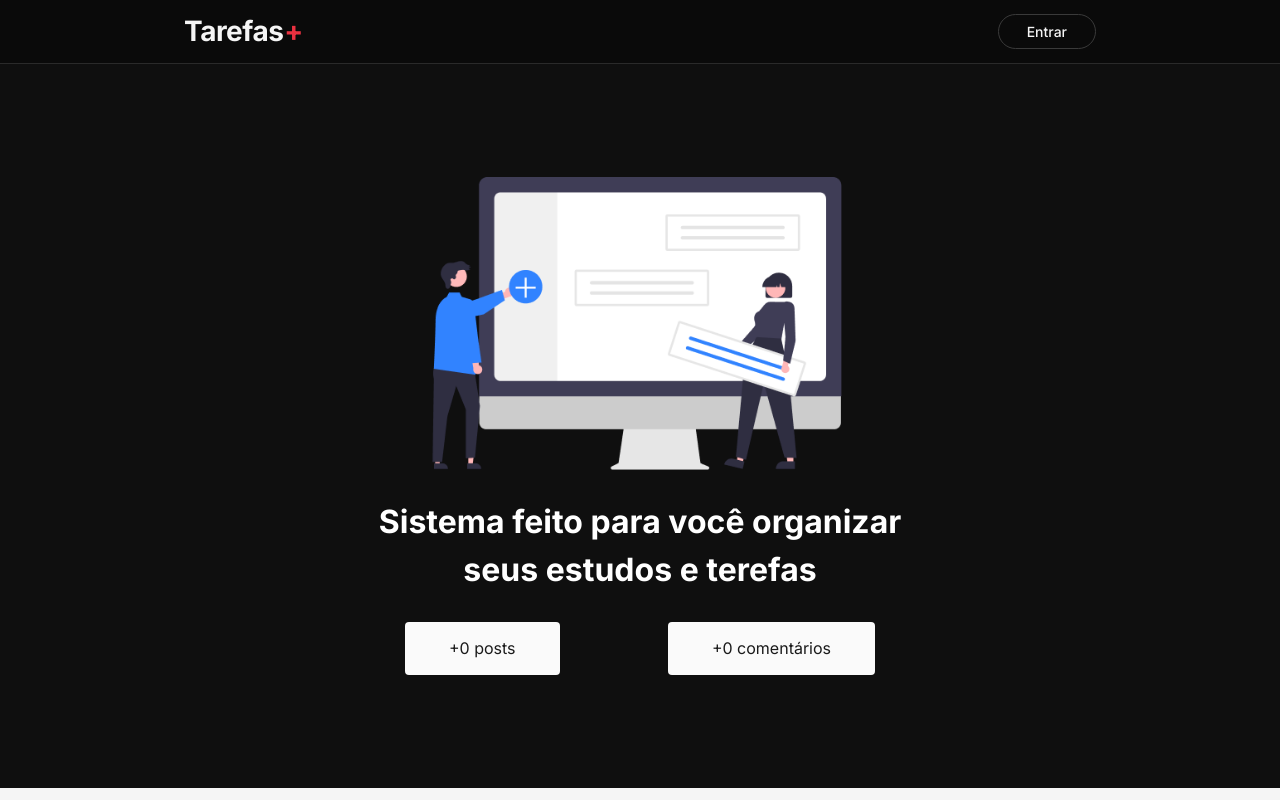
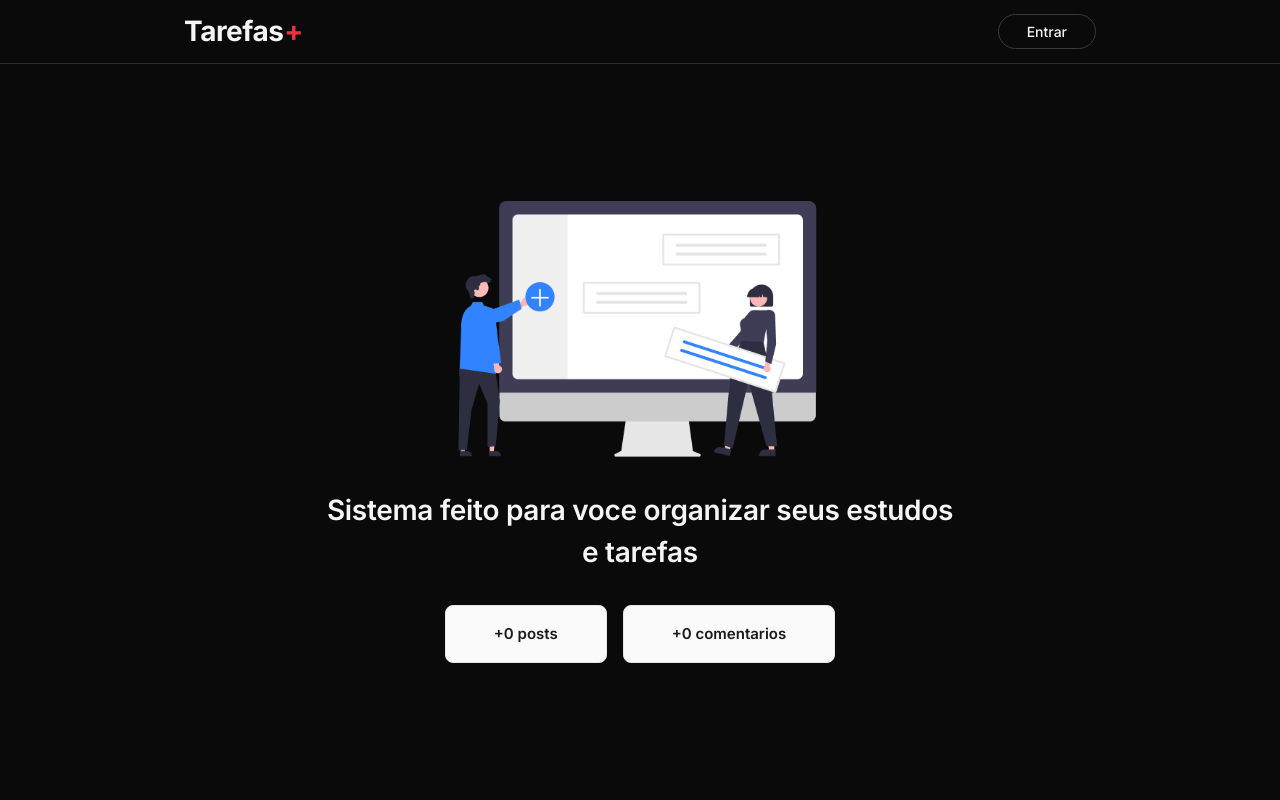
Before and after one commit to Jovinull/taskboard, a Next.js app: page / in a window 1280 px wide. Built offline with nearby package versions, Linux system fonts and the light colour scheme; no server answers; the database is empty.

Commit message:
refactor: melhorar pagina inicial com novos estilos

```diff
--- a/src/pages/index.tsx
+++ b/src/pages/index.tsx
@@ -1,12 +1,9 @@
 import { GetStaticProps } from "next";
 import Head from "next/head";
-import styles from "../styles/Home.module.css"
 import Image from "next/image";
-
+import styles from "../styles/Home.module.css";
 import heroImg from "../../public/assets/hero.png";
-
 import { db } from "../services/firebaseConnection";
-
 import { collection, getDocs } from "firebase/firestore";
 
 interface HomeProps {
@@ -18,7 +15,7 @@ export default function Home({ posts, comments }: HomeProps) {
   return (
     <div className={styles.container}>
       <Head>
-        <title>Tarefas+ | Organize suas tarefas de forma fácil</title>
+        <title>Tarefas+ | Organize suas tarefas de forma facil</title>
       </Head>
 
       <main className={styles.main}>
@@ -30,9 +27,10 @@ export default function Home({ posts, comments }: HomeProps) {
             priority
           />
         </div>
+
         <h1 className={styles.title}>
-          Sistema feito para você organizar <br />
-          seus estudos e terefas
+          Sistema feito para voce organizar{" "}
+          seus estudos e tarefas
         </h1>
 
         <div className={styles.infoContent}>
@@ -40,7 +38,7 @@ export default function Home({ posts, comments }: HomeProps) {
             <span>+{posts} posts</span>
           </section>
           <section className={styles.box}>
-            <span>+{comments} comentários</span>
+            <span>+{comments} comentarios</span>
           </section>
         </div>
       </main>
@@ -52,14 +50,16 @@ export const getStaticProps: GetStaticProps = async () => {
   const commentRef = collection(db, "comments");
   const postRef = collection(db, "tarefas");
 
-  const commentSnapshot = await getDocs(commentRef);
-  const postSnapshot = await getDocs(postRef);
+  const [commentSnapshot, postSnapshot] = await Promise.all([
+    getDocs(commentRef),
+    getDocs(postRef),
+  ]);
 
   return {
     props: {
       posts: postSnapshot.size || 0,
       comments: commentSnapshot.size || 0,
     },
-    revalidate: 60, // seria revalidada a cada 60 segundos
+    revalidate: 60,
   };
 };
--- a/src/styles/Home.module.css
+++ b/src/styles/Home.module.css
@@ -1,11 +1,19 @@
 .container {
-    background-color: #0f0f0f;
+  background-color: var(--color-bg);
   width: 100%;
-    height: calc(100vh - 76px);
+  min-height: calc(100vh - var(--header-height));
   display: flex;
   justify-content: center;
   align-items: center;
   flex-direction: column;
+  padding: 40px 24px;
+}
+
+.main {
+  display: flex;
+  flex-direction: column;
+  align-items: center;
+  max-width: 640px;
 }
 
 .logoContent {
@@ -16,34 +24,41 @@
 }
 
 .hero {
-    max-width: 480px;
+  max-width: 420px;
   object-fit: contain;
   width: auto;
   height: auto;
 }
 
 .title {
-    color: #fff;
+  color: var(--color-text);
   text-align: center;
-    margin: 28px;
-    line-height: 150%;
+  margin: 32px 0;
+  font-size: 28px;
+  font-weight: 600;
+  line-height: 1.5;
+  letter-spacing: -0.3px;
 }
 
 .infoContent {
   display: flex;
   align-items: center;
-    justify-content: space-around;
+  gap: 16px;
 }
 
 .box {
-    background-color: #fafafa;
-    padding: 14px 44px;
-    border-radius: 4px;
-    transition: transform 0.4s;
+  background-color: var(--color-card-bg);
+  padding: 16px 48px;
+  border-radius: var(--radius-md);
+  font-weight: 600;
+  font-size: 15px;
+  color: var(--color-card-text);
+  transition: transform var(--transition);
+  border: 1px solid #e5e5e5;
 }
 
 .box:hover {
-    transform: scale(1.08);
+  transform: translateY(-2px);
 }
 
 @media screen and (max-width: 580px) {
@@ -52,16 +67,16 @@
   }
 
   .title {
-        font-size: 24px;
+    font-size: 22px;
   }
 
   .infoContent {
     flex-direction: column;
+    width: 100%;
   }
 
   .box {
-        width: 80%;
-        margin-bottom: 14px;
+    width: 100%;
     text-align: center;
   }
 }
```
Lines whose indentation alone changed are shown as unchanged.
